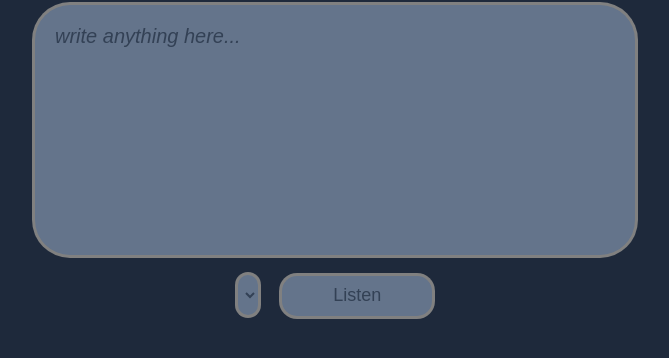
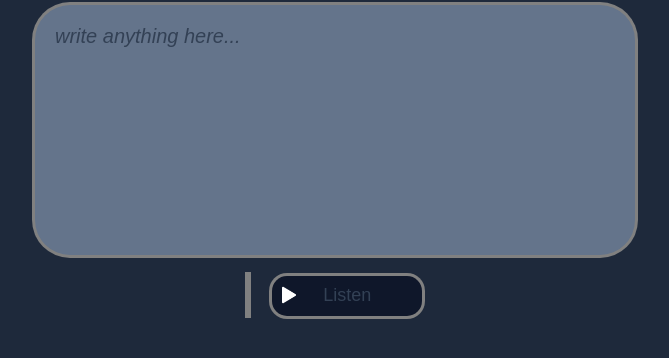
Before and after one commit to vpullakhandam/textToSpeech, a plain HTML site: page file.html in a window 1280 px wide. Both pictures are taken after a click on the button "Listen". Shown: the part 272-630 px from the top of the page, without its empty margins (305-974 px from the left). Drawn offline with Linux system fonts and the light colour scheme.

Commit message:
added images and added new properties for button

```diff
--- a/file.css
+++ b/file.css
@@ -24,7 +24,7 @@ textarea {
   width: 600px;
   height: 250px;
   background: #64748b;
-  color:#334155;
+  color: #334155;
   font-size: 20px;
   border: 0;
   outline: 0;
@@ -33,6 +33,7 @@ textarea {
   resize: none;
   margin-bottom: 20px;
   box-shadow: 0px 0px 0px 3px gray;
+  appearance: auto;
 }
 textarea::placeholder {
   color: #334155;
@@ -50,7 +51,13 @@ select {
   text-align: center;
   font-size: large;
   box-shadow: 0px 0px 0px 3px gray;
-  appearance: bold;
+  appearance: none;
+  background-image: url(images/dropdown.png);
+  /* background-repeat is used here because the image is small and to fit into the entire area, it may repeat multiple times */
+  background-repeat: no-repeat;
+  background-size: 15px;
+  background-position-x: 250px;
+  background-position-y: 15px;
 }
 button {
   width: 150px;
@@ -63,4 +70,9 @@ button {
   cursor: pointer;
   font-size: large;
   box-shadow: 0px 0px 0px 3px gray;
+  background-image: url(images/play.png);
+  background-repeat: no-repeat;
+  background-size: 15px;
+  background-position-x: 10px;
+  background-position-y: 10px;
 }
--- a/file.js
+++ b/file.js
@@ -12,8 +12,15 @@ voiceSelect.addEventListener("change", changeVoice);
 document.querySelector("button").addEventListener("click", play);
 
 function play() {
+  document.querySelector("button").style.backgroundColor = "#0f172a";
   speech.text = document.querySelector("textarea").value;
   window.speechSynthesis.speak(speech);
+  speech.onend = function () {
+    finished();
+  };
+}
+function finished() {
+  document.querySelector("button").style.backgroundColor = "#64748b";
 }
 function listOfVoices() {
   voices = window.speechSynthesis.getVoices();
```
Also changed, not shown: images/dropdown.png (added), images/play.png (added).
